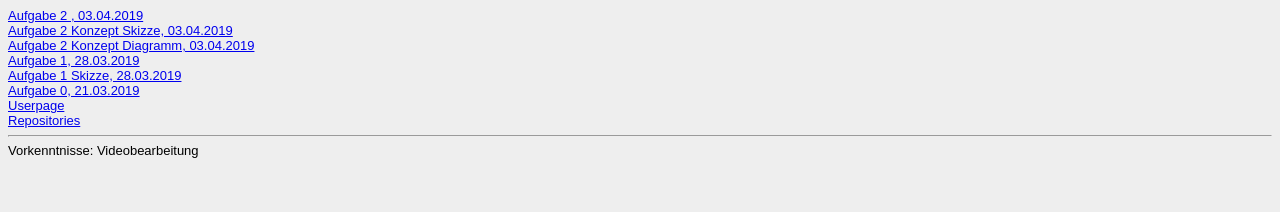
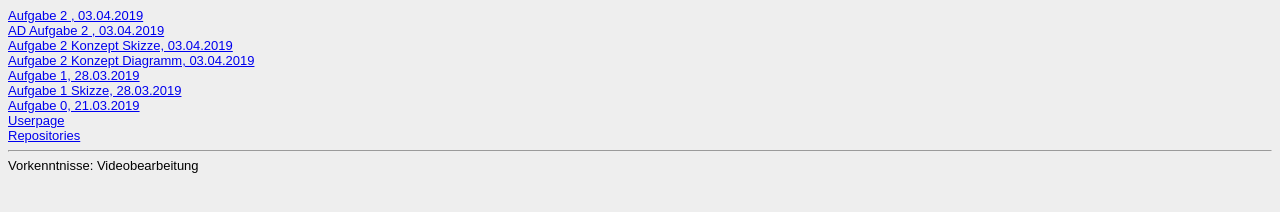
Before and after one commit to dennisbenz/dennisbenz.github.io, a plain HTML site: page Steckbrief/steckbrief.htm in a window 1280 px wide. Drawn offline with Linux system fonts and the light colour scheme.

Commit message:
AD verlinkt

```diff
--- a/Steckbrief/steckbrief.htm
+++ b/Steckbrief/steckbrief.htm
@@ -6,6 +6,7 @@
 <a href="Datenadresse eintragen" target="_blank">Aufgabe 1a, 1.1.2015</a></br>
 und diese -->
 <a href="https://dennisbenz.github.io/Aufgabe02/Aufgabe02.html" target="_blank">Aufgabe 2 , 03.04.2019</a><br>
+<a href="https://dennisbenz.github.io//Aufgabe02/AD Aufgabe 2.jpg" target="_blank">AD Aufgabe 2 , 03.04.2019</a><br>
 <a href="https://dennisbenz.github.io/Aufgabe02/skizze aufgabe 2.jpg" target="_blank">Aufgabe 2 Konzept Skizze, 03.04.2019</a><br>
 <a href="https://dennisbenz.github.io/Aufgabe02/Diagramm Aufgabe2.jpg" target="_blank">Aufgabe 2 Konzept Diagramm, 03.04.2019</a><br>
 <a href="https://dennisbenz.github.io/EIA2/Aufgabe1/Aufgabe1.pdf" target="_blank">Aufgabe 1, 28.03.2019</a><br>
```
